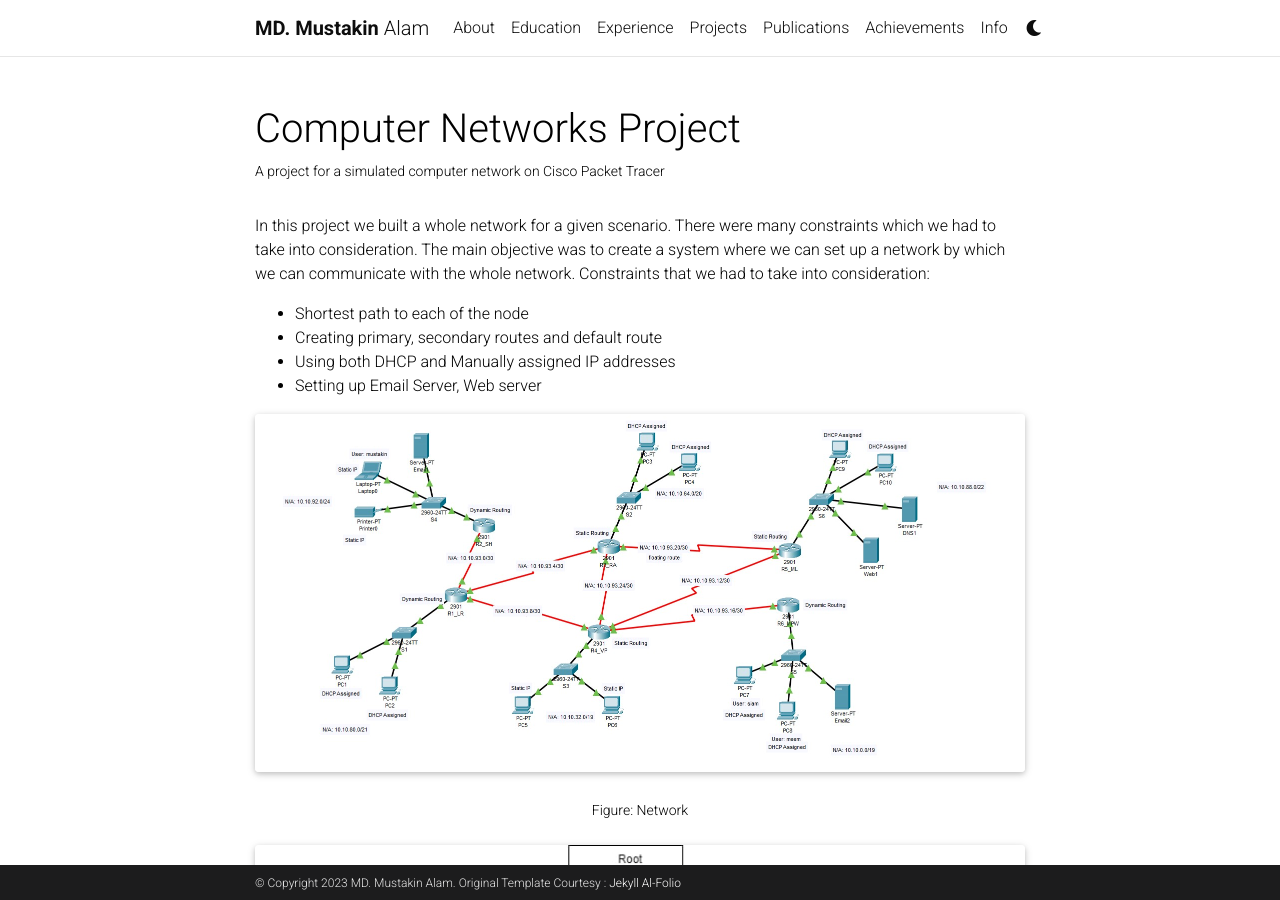
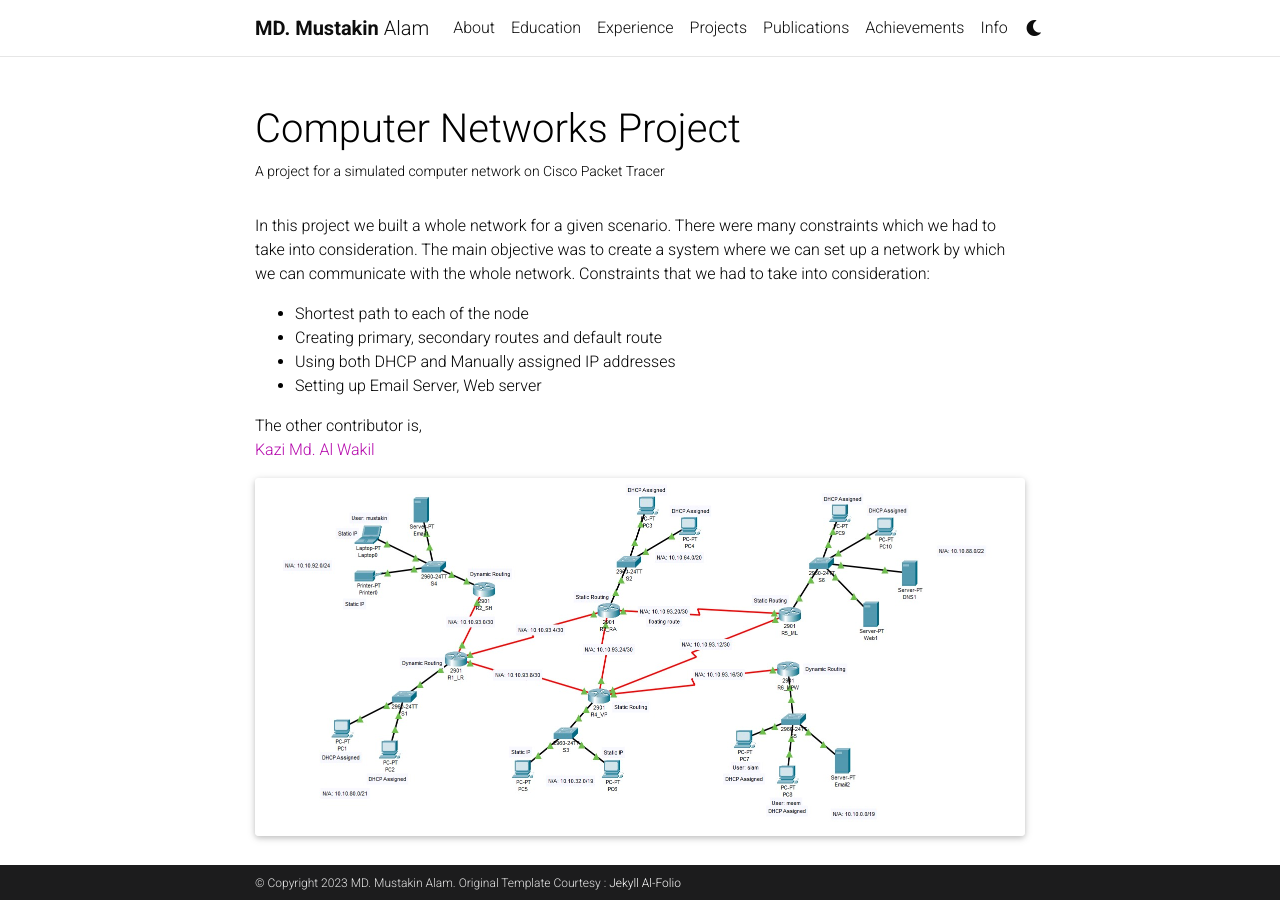
Before and after one commit to mustakinalam/mustakinalam.github.io, a Jekyll site: the page built from _projects/7_project.md, in a window 1280 px wide and 900 px high. Built offline with Jekyll 4.4.1, drawn with Linux system fonts in a browser that asks for light colours; comment, search, counter and statistics services are not loaded; a style sheet for code colours, icons or effects is not loaded.

Commit message:
Project update

```diff
--- a/_projects/7_project.md
+++ b/_projects/7_project.md
@@ -12,6 +12,9 @@ In this project we built a whole network for a given scenario. There were many c
 - Creating primary, secondary routes and default route
 - Using both DHCP and Manually assigned IP addresses
 - Setting up Email Server, Web server
+
+The other contributor is, <br>
+<a href="https://www.linkedin.com/in/kazi-md-al-wakil/">Kazi Md. Al Wakil </a> <br>
 
 <div class="row">
     <div class="col-sm mt-3 mt-md-0">
```
